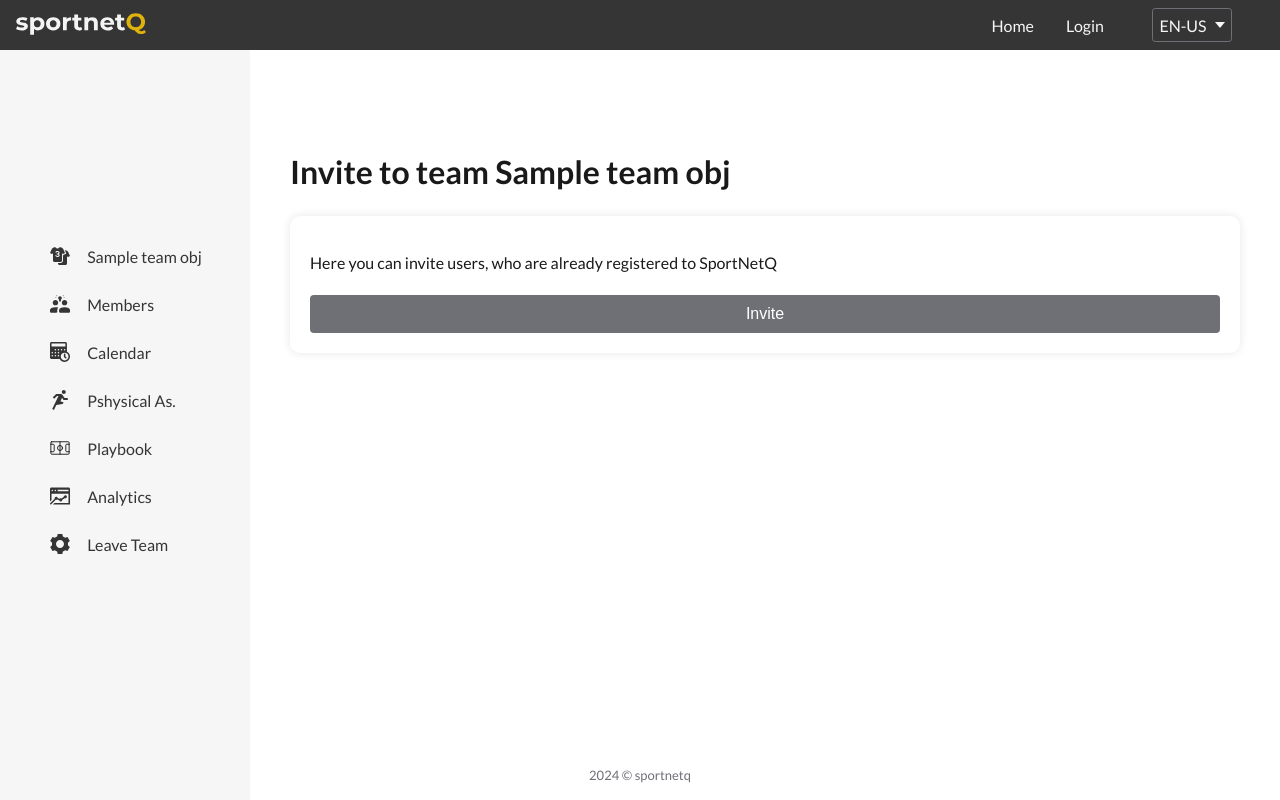
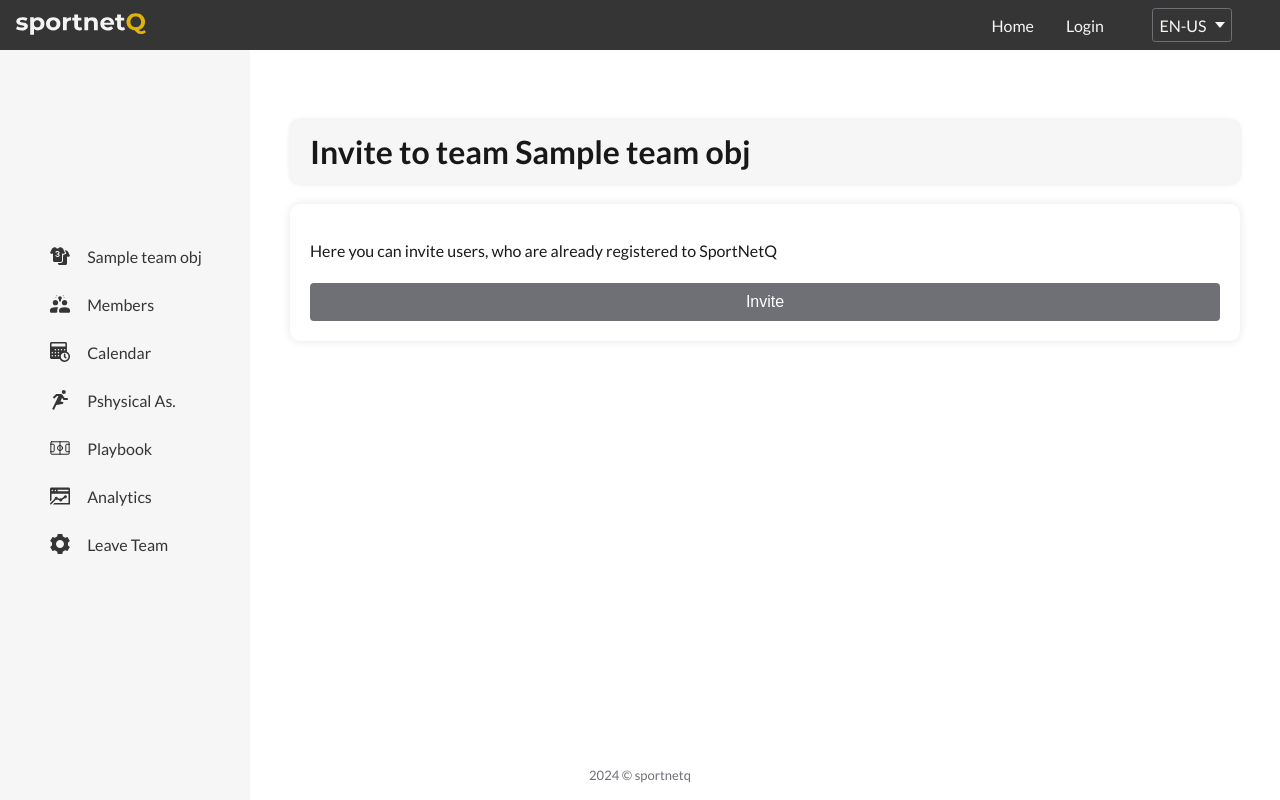
Before and after one commit to JanisZvirbulis/sportnetq-mvp-main, a Django app: template teams/templates/teams/invite_to_team.html in a window 1280 px wide. Run offline with Django 4.2, Linux system fonts and the light colour scheme; the template is opened without the code that fills it: most values are stand-ins (such as "Sample title", 1, 10 or a date in 2020); parts of the project's set-up code (start-up, migrations or seed data) failed here and were passed over; some libraries are stand-ins or nearby versions.

Commit message:
small update

```diff
--- a/teams/templates/teams/invite-athlete-signup.html
+++ b/teams/templates/teams/invite-athlete-signup.html
@@ -7,7 +7,7 @@
 <div class="main-container">
     {% include 'sidebar.html'%}
     <main class="content">
-        <div class="players-heading">
+        <div class="heading-card">
             <h2>
                 {% trans 'Invite Athlete to sign up and join team: '%} {{teamObj.teamName}}
             </h2>
--- a/teams/templates/teams/invite_to_team.html
+++ b/teams/templates/teams/invite_to_team.html
@@ -7,7 +7,7 @@
 <div class="main-container">
     {% include 'sidebar.html'%}
     <main class="content">
-        <div class="players-heading">
+        <div class="heading-card">
             <h1>
                 {% trans 'Invite to team '%} {{teamObj.title}}
             </h1>
```
